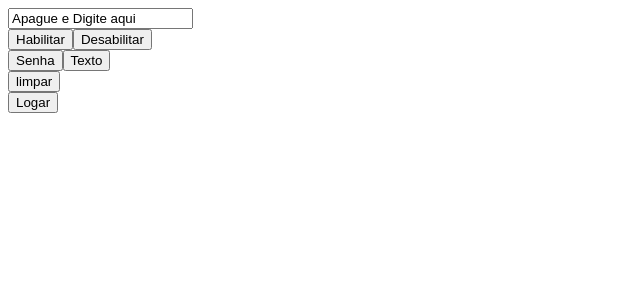
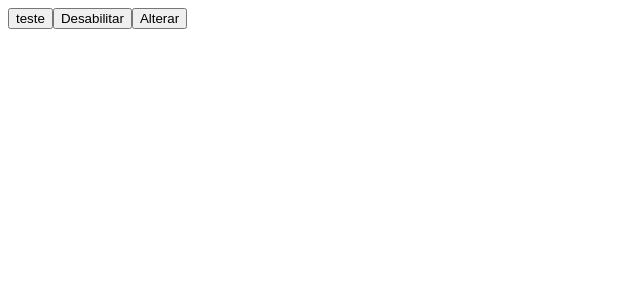
Before and after one commit to arthurvaz18/Binding-Angular, an Angular app: page / in a window 1280 px wide. Shown: the top 300 px of the page, without its empty margins (0-640 px from the left). Built offline with nearby package versions, Linux system fonts and the light colour scheme.

Commit message:
Attribute Binding

```diff
--- a/src/app/app.component.html
+++ b/src/app/app.component.html
@@ -1,25 +1,5 @@
-<!-- Processo de Binding de um atributo para uma propriedade -->
+<button [attr.title]="buttonTitle">teste</button>
 
-<input
-id="meu-input"
-[value]="inputText"
-[type]="inputType"
-[disabled]="isDisabled"
-(keyup)="handleInputKeyup($event)"/>
+<button [attr.disabled]="buttonDisable ? false : null">Desabilitar</button>
 
-<br />
-
-<button (click)="enableInput()">Habilitar</button>
-<button (click)="disabledInput()">Desabilitar</button>
-
-<br />
-
-<button (click)="setSenha()">Senha</button>
-<button (click)="setTexto()">Texto</button>
-
-<br />
-
-<button (click)="limpar()">limpar</button>
-<br />
-
-<button (click)="meuLog()">Logar</button>
+<button (click)="onButonClick()">Alterar</button>
--- a/src/app/app.component.ts
+++ b/src/app/app.component.ts
@@ -10,34 +10,11 @@ import { RouterOutlet } from '@angular/router';
 })
 export class AppComponent {
   title = 'projeto-angular';
-  //passando para propriedade
-  inputText = "Apague e Digite aqui";
-  inputType = "text";
-  isDisabled = false;
+  buttonTitle = 'titulo do botão';
+  buttonDisable = false;
 
-  enableInput(){
-    this.isDisabled = false;
-  }
-  disabledInput(){
-    this.isDisabled = true;
-  }
-  setSenha(){
-    this.inputType = 'password';
-  }
-  setTexto(){
-    this.inputType = 'text';
-  }
-  meuLog(){
-    console.log('logou');
-  }
-  limpar(){
-    this.inputText = ""
-    this.inputType = ""
-  }
-// monitorar e capturar o valor digitado em um campo
-// de entrada de texto (<input>) sempre que o usuário soltar uma tecla.
-  handleInputKeyup(event: KeyboardEvent){
-    const textoAtual = (event.target as HTMLInputElement).value
-    console.log(textoAtual);
+  onButonClick(){
+    this.buttonTitle = 'titulo ALTERADOOOO'
+    this.buttonDisable = true;
   }
 }
```
